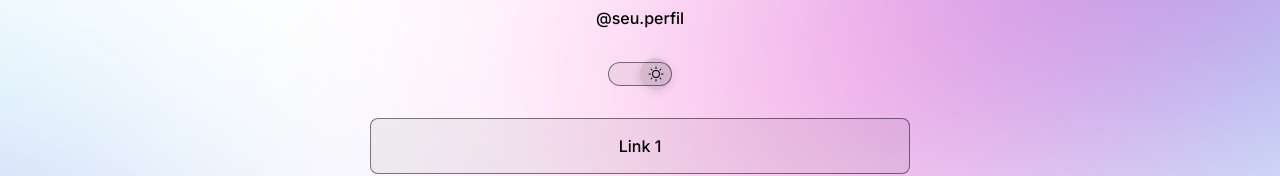
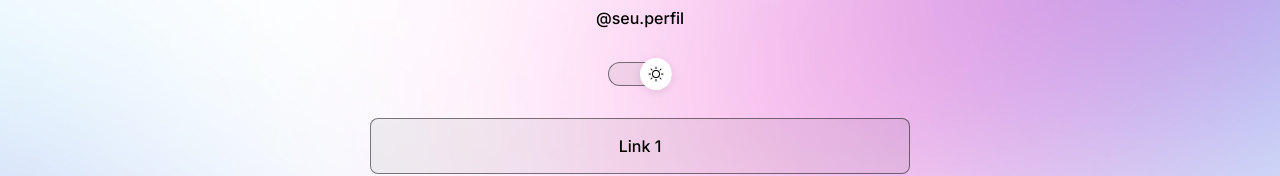
Before and after one commit to IsaqueCarlos28/devlinks, a React (Vite) app: page / in a window 1280 px wide. Shown: the part 194-370 px from the top of the page. Built offline with nearby package versions, Linux system fonts and the light colour scheme.

Commit message:
fix: use solid switch handle color from frame

```diff
--- a/src/components/ui/ThemeToggle.tsx
+++ b/src/components/ui/ThemeToggle.tsx
@@ -21,7 +21,7 @@ export function ThemeToggle({ theme, onToggle }: ThemeToggleProps) {
       <span className="absolute left-0 top-2 h-6 w-16 rounded-full border border-stroke bg-surface backdrop-blur-[4px]" />
       {/* Knob (32x32, topo em 4px, centralizado verticalmente) */}
       <span
-        className={`absolute left-0 top-1/2 flex size-8 -translate-y-1/2 items-center justify-center rounded-full bg-highlight transition-transform focus-visible:outline-2 focus-visible:outline-offset-2 ${
+        className={`absolute left-0 top-1/2 flex size-8 -translate-y-1/2 items-center justify-center rounded-full bg-[#FFFFFF] transition-transform focus-visible:outline-2 focus-visible:outline-offset-2 ${
           isDark
             ? 'translate-x-0 shadow-[0_2px_8px_rgba(0,0,0,0.25)]'
             : 'translate-x-8 shadow-[0_2px_8px_rgba(0,0,0,0.1)]'
```
